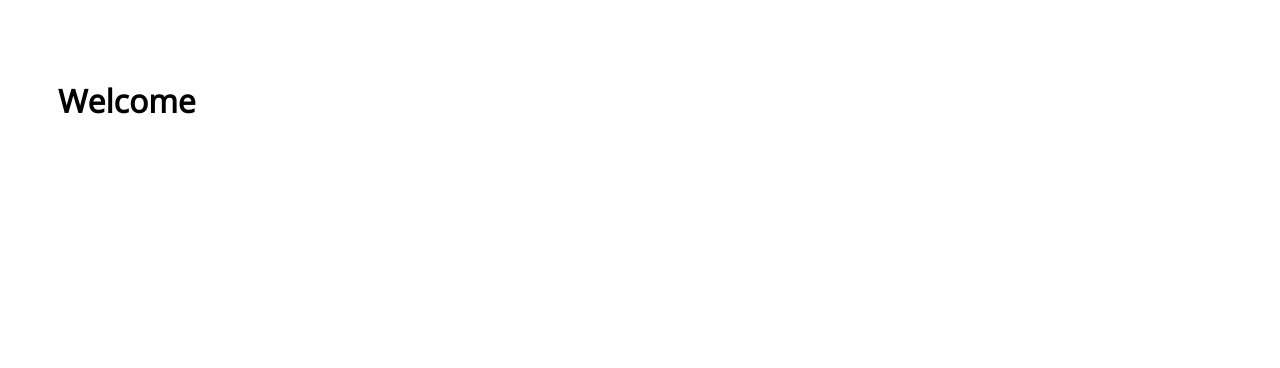
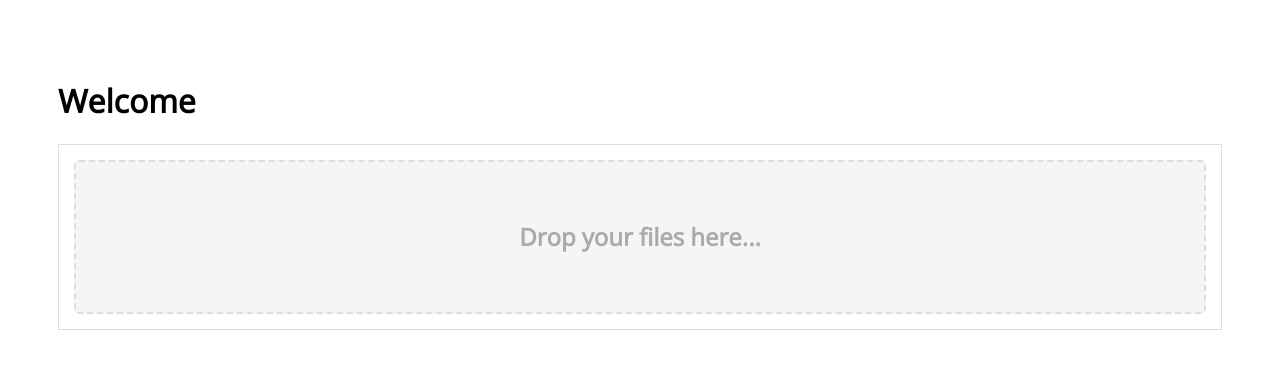
Before and after one commit to krazi3/react-drop, a React (Create React App) app: page / in a window 1280 px wide. Shown: the top 368 px of the page. Built offline with nearby package versions, Linux system fonts and the light colour scheme; the HTML template or start-up script is replaced by a standard one.

Commit message:
Added a dropzone component with styles

```diff
--- a/src/App.js
+++ b/src/App.js
@@ -1,10 +1,12 @@
 import React from 'react';
 import './App.css';
+import Dropzone from './dropzone';
 
 function App() {
   return (
     <div className="container">
       <h1>Welcome</h1>
+      <Dropzone />
     </div>
   );
 }
--- /dev/null
+++ b/src/dropzone/index.js
@@ -0,0 +1,12 @@
+import React from 'react';
+import './style.css';
+
+export default function () {
+  return (
+    <div className="wrapper">
+      <div className="dotted">
+        <h2>Drop your files here...</h2>
+      </div>
+    </div>
+  );
+}
--- /dev/null
+++ b/src/dropzone/style.css
@@ -0,0 +1,15 @@
+.wrapper {
+  padding: 15px;
+  border: 1px solid #ddd;
+}
+
+.dotted {
+  display: flex;
+  align-items: center;
+  justify-content: center;
+  background-color: #f5f5f5;
+  color: #aaa;
+  min-height: 150px;
+  border-radius: 5px;
+  border: dashed 2px #ddd;
+}
```
